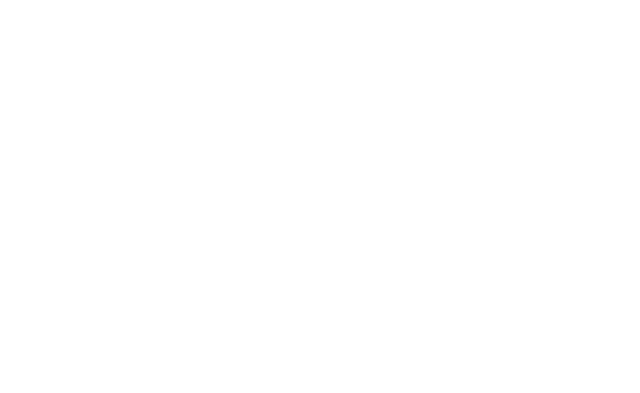
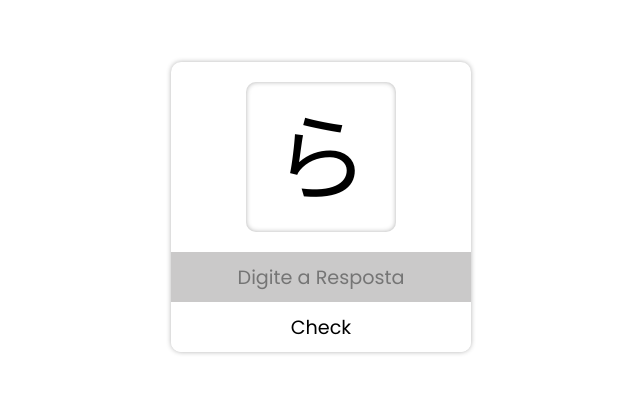
Before and after one commit to DavidMouraa/hira-pro, a React (Create React App) app: page /exercicios in a window 1280 px wide. Shown: the part 193-586 px from the top of the page, without its empty margins (319-959 px from the left). Built offline with nearby package versions, Linux system fonts and the light colour scheme.

Commit message:
Crie as listas do Hiragana

```diff
--- a/src/components/BotaoIniciar/index.js
+++ b/src/components/BotaoIniciar/index.js
@@ -6,7 +6,7 @@
 
 const BotaoIniciar = () => {
     return (
-        <Link to={'/'} id='botao-iniciar'>
+        <Link to={'/exercicios'} id='botao-iniciar'>
             Iniciar
         </Link>
     );
--- a/src/components/ExCard/index.js
+++ b/src/components/ExCard/index.js
@@ -1,8 +1,48 @@
+// Importes de estilos
+import './styles.css';
+
+// Importes de listas
+import { hiragana } from '../../javascript/listas/hiraganaListas';
+
+// Importes de Ferramentas
+import { useState, useEffect } from 'react';
 
 const ExCard = () => {
+    let listaIdeo;
+
+    const [cardIdeo, setCardIdeo] = useState(0);
+
+    useEffect(() => {
+        document.body.addEventListener('load', trocaIdeo());
+    });
+
+    const arrumarListas = () => {
+        let lista = [];
+        for (let i = 0; i < hiragana.length; i++) {
+            for (let c = 0; c < hiragana[i].length; c++) {
+                lista.push(hiragana[i][c][0]);
+            }
+        }
+        return lista;
+    }
+    listaIdeo = arrumarListas();
+
+    const trocaIdeo = () => {
+        let value = Math.floor(Math.random() * listaIdeo.length);
+        setCardIdeo(value);
+    }
+
     return (
-        <div>
-
-        </div>
+        <section id='sc-card'>
+            <div id='box-ex-card'>
+                <div>
+                    <div id="ex-ideograma" className='ex-card'>{listaIdeo[cardIdeo]}</div>
+                </div>
+                <input id='ex-resposta' type='text' placeholder='Digite a Resposta' autoFocus/>
+                <button id='ex-check' onClick={trocaIdeo}>Check</button>
+            </div>
+        </section>
     );
 }
+
+export default ExCard;
--- /dev/null
+++ b/src/components/ExCard/styles.css
@@ -0,0 +1,68 @@
+#sc-card {
+    height: 100vh;
+
+    display: flex;
+    flex-direction: column;
+    justify-content: center;
+    align-items: center;
+}
+
+#box-ex-card {
+    width: 300px;
+
+    display: flex;
+    flex-direction: column;
+    justify-content: space-between;
+    align-items: center;
+
+    border-radius: 10px;
+    box-shadow: 0px 0px 5px 0px rgba(0, 0, 0, 0.300);
+}
+
+#box-ex-card > div {
+    display: flex;
+    flex-direction: column;
+    justify-content: center;
+
+    font-size: 6em;
+    text-align: center;
+}
+
+.ex-card {
+    width: 150px;
+
+    margin: 20px 0;
+    border-radius: 10px;
+    box-shadow: inset 0px 0px 5px 0px rgba(0, 0, 0, 0.300);
+}
+
+#ex-resposta {
+    width: 100%;
+    height: 50px;
+
+    background-color: rgb(241, 241, 241);
+
+    border: 0;
+    outline: 0;
+
+    font-size: 1.2em;
+    text-align: center;
+}
+
+#ex-resposta:focus {
+    background-color: rgb(202, 201, 201);
+}
+
+#ex-check {
+    width: 100%;
+    height: 50px;
+
+    border-radius: 0 0 10px 10px;
+    border: 0;
+
+    background-color: rgb(255, 255, 255);
+
+    font-size: 1.2em;
+
+    cursor: pointer;
+}
--- /dev/null
+++ b/src/javascript/listas/hiraganaListas.js
@@ -0,0 +1,85 @@
+let hiragana = [];
+
+let aHira = [
+    ['あ', 'a'],
+    ['い', 'i'],
+    ['う', 'u'],
+    ['え', 'e'],
+    ['お', 'u']
+];
+
+let kHira = [
+    ['か', 'ka'],
+    ['き', 'ki'],
+    ['く', 'ku'],
+    ['け', 'ke'],
+    ['こ', 'ko']
+];
+
+let sHira = [
+    ['さ', 'sa'],
+    ['し', 'shi'],
+    ['す', 'su'],
+    ['せ', 'se'],
+    ['そ', 'so']
+];
+
+let tHira = [
+    ['た', 'ta'],
+    ['ち', 'chi'],
+    ['つ', 'tsu'],
+    ['て', 'te'],
+    ['と', 'to']
+];
+
+let nHira = [
+    ['な', 'na'],
+    ['に', 'ni'],
+    ['ぬ', 'nu'],
+    ['ね', 'ne'],
+    ['の', 'no']
+];
+
+let hHira = [
+    ['は', 'ha'],
+    ['ひ', 'hi'],
+    ['ふ', 'fu'],
+    ['へ', 'he'],
+    ['ほ', 'ho']
+];
+
+let mHira = [
+    ['ま', 'ma'],
+    ['み', 'mi'],
+    ['む', 'mu'],
+    ['め', 'me'],
+    ['も', 'mo']
+];
+
+let yHira = [
+    ['や', 'ya'],
+    ['-', '-'],
+    ['ゆ', 'yu'],
+    ['-', '-'],
+    ['よ', 'yo']
+];
+
+let rHira = [
+    ['ら', 'ra'],
+    ['り', 'ri'],
+    ['る', 'ru'],
+    ['れ', 're'],
+    ['ろ', 'ro']
+];
+
+let wHira = [
+    ['わ', 'wa'],
+    ['-', '-'],
+    ['を', 'wu'],
+    ['-', '-'],
+    ['ん', 'n']
+];
+
+hiragana.push(rHira);
+
+export {hiragana}
--- a/src/paginas/Exercicios/index.js
+++ b/src/paginas/Exercicios/index.js
@@ -1,7 +1,10 @@
+// Importes de componentes
+import ExCard from "../../components/ExCard";
+
 const Exercicios = () => {
     return (
         <div>
-
+            <ExCard/>
         </div>
     );
 }
```
